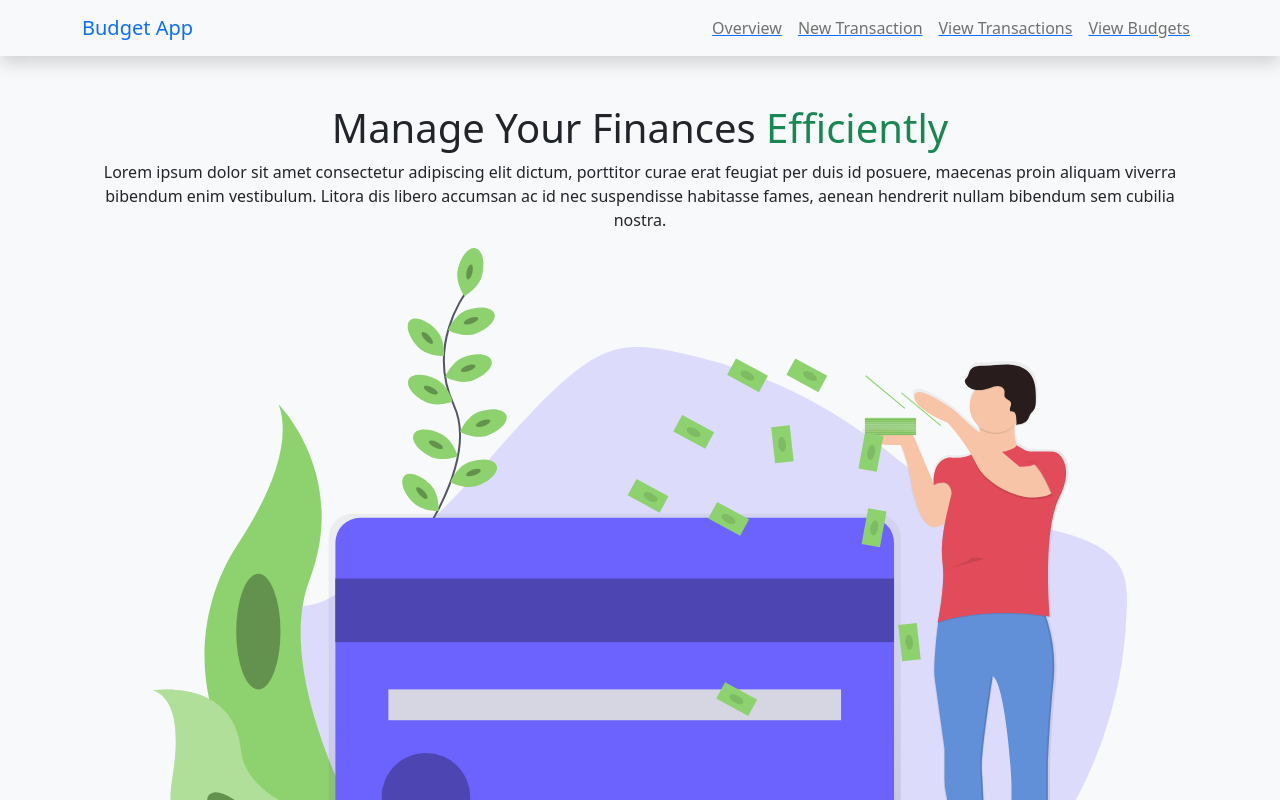
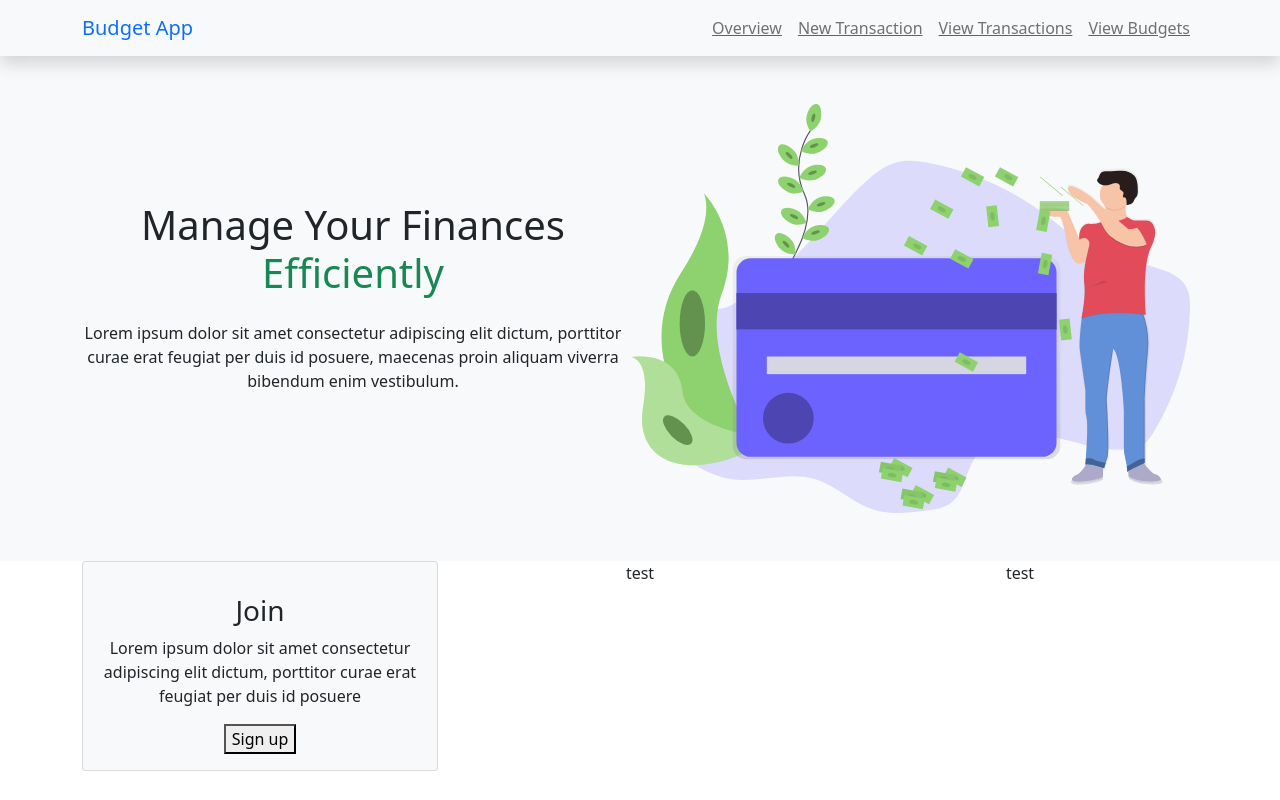
Before and after one commit to imolina212/budgeting-app-frontend, a React (Create React App) app: page / in a window 1280 px wide. Shown: the top 800 px of the page. Built offline with nearby package versions, Linux system fonts and the light colour scheme.

Commit message:
added card for signups

```diff
--- a/src/Components/ShowCase.js
+++ b/src/Components/ShowCase.js
@@ -2,16 +2,40 @@ import make_it_rain from "../make_it_rain.svg"
 
 export default function ShowCase() {
     return (
+        <>
         <section className="bg-light text-dark p-5 text-center">
             <div className="container">
-                <div className="d-flex">
+                <div className="d-flex align-items-center justify-content-between">
                     <div>
                         <h1>Manage Your Finances<span className="text-success"> Efficiently</span></h1>
-                        <p>Lorem ipsum dolor sit amet consectetur adipiscing elit dictum, porttitor curae erat feugiat per duis id posuere, maecenas proin aliquam viverra bibendum enim vestibulum. Litora dis libero accumsan ac id nec suspendisse habitasse fames, aenean hendrerit nullam bibendum sem cubilia nostra.</p>
+                        <p className="my-4">Lorem ipsum dolor sit amet consectetur adipiscing elit dictum, porttitor curae erat feugiat per duis id posuere, maecenas proin aliquam viverra bibendum enim vestibulum.</p>
                     </div>
+                    <img className="img-fluid w-50 mx-2" src={make_it_rain} alt=""/>
                 </div>
-                <img className="img-fluid" src={make_it_rain} alt=""/>
             </div>
         </section>
+        <section>
+            <div className="container">
+                <div className="row text-center">
+                    <div className="col-sm">
+                        <div className="card bg-light">
+                            <div className="card-body text-center">
+                                <div className="h1 mb-3">
+                                    <i className="bi bi-laptop"></i>
+                                </div>
+                                <h3 className="card-title">
+                                    Join
+                                </h3>
+                                <p>Lorem ipsum dolor sit amet consectetur adipiscing elit dictum, porttitor curae erat feugiat per duis id posuere</p>
+                                <button>Sign up</button>
+                            </div>
+                        </div>
+                    </div>
+                    <div className="col-sm">test</div>
+                    <div className="col-sm">test</div>
+                </div>
+            </div>
+        </section>
+        </>
     )
 }
```
